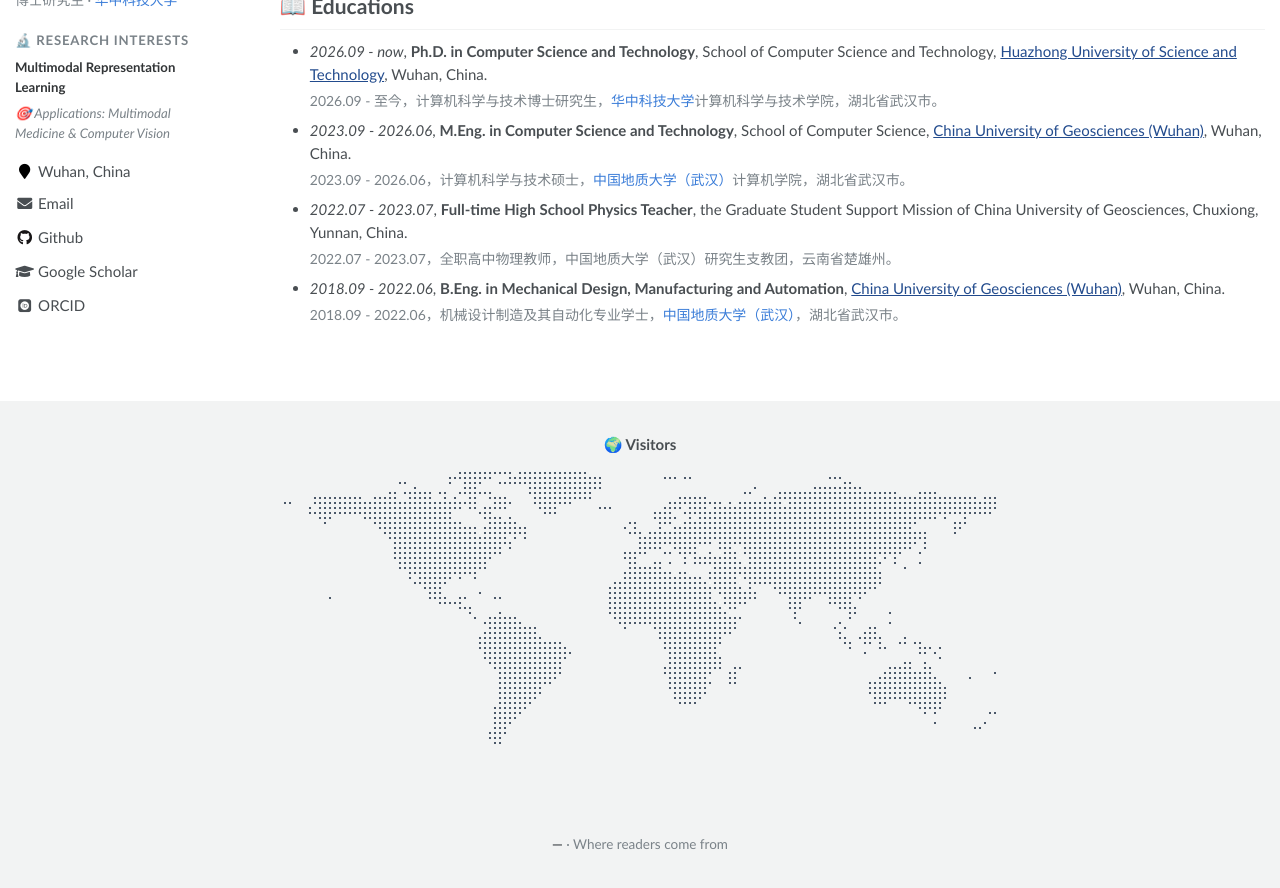
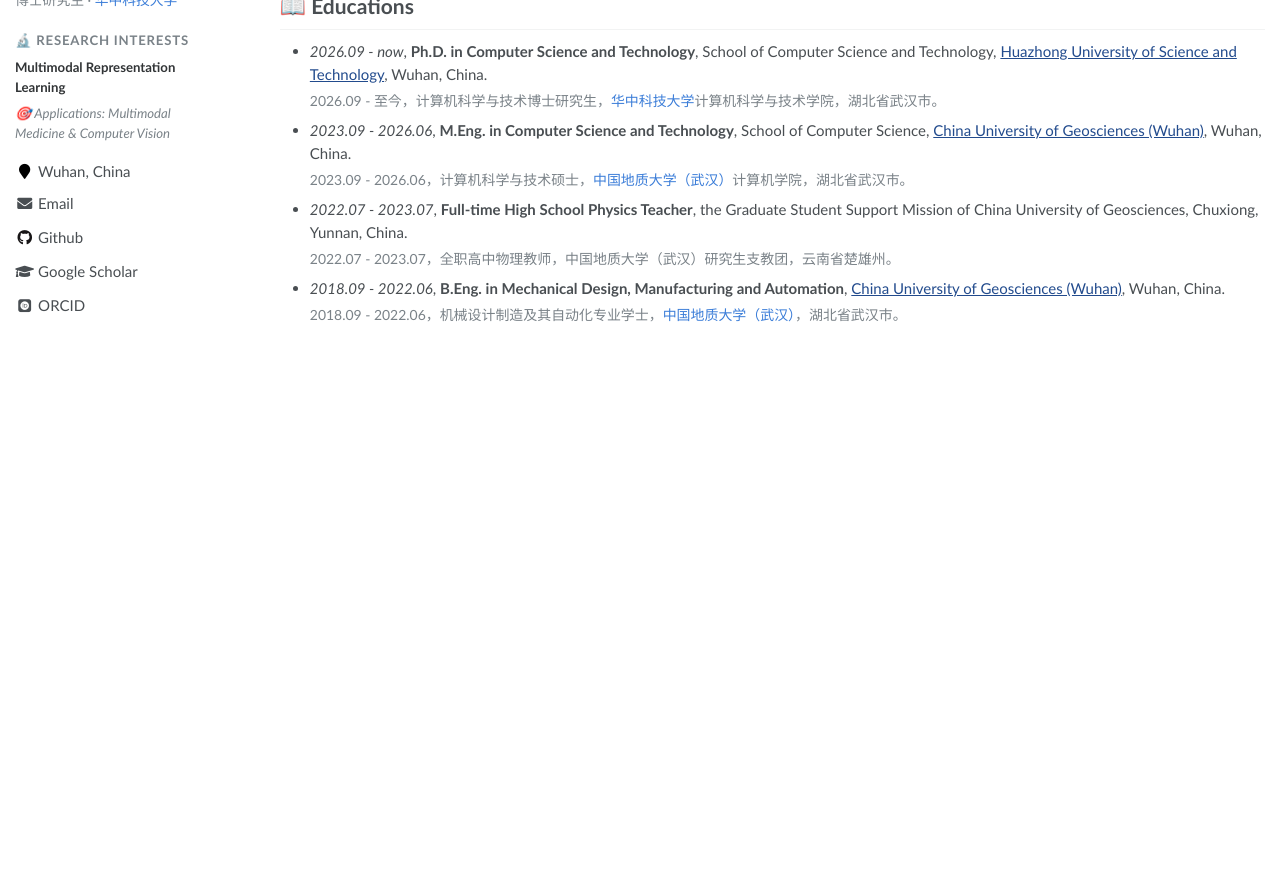
Before and after one commit to cleste-pome/cleste-pome.github.io, a Jekyll site: the page built from _pages/about.md, in a window 1280 px wide and 900 px high, scrolled down 1653 px. Shown: the top 888 px of the window. Built offline with Jekyll 4.4.1, drawn with Linux system fonts in a browser that asks for light colours; some web fonts are replaced; after the commit the page ends 1994 px from its top, so only the background shows below that; part of the change alters nothing that is shown.

Commit message:
Privacy cleanup: hide internal notes, guard GA, disable visitor map

```diff
--- a/_config.yml
+++ b/_config.yml
@@ -68,7 +68,7 @@ author:
 # 页脚访客地图
 # 拿到第三方服务的嵌入代码后（粘贴到 _includes/footer.html），把 enabled 改成 true
 visitor_map:
-  enabled  : true
+  enabled  : false
   title    : "🌍 Visitors"
   subtitle : "Where readers come from"
 
--- a/_includes/analytics.html
+++ b/_includes/analytics.html
@@ -1,4 +1,4 @@
-{% if page.analytics != false %}
+{% if site.google_analytics_id and page.analytics != false %}
 
 <!-- Global site tag (gtag.js) - Google Analytics -->
 <script async src="https://www.googletagmanager.com/gtag/js?id={{ site.google_analytics_id }}"></script>
--- a/_pages/about.md
+++ b/_pages/about.md
@@ -16,20 +16,20 @@ redirect_from:
 
 <div class="zh">刘睿萌，<a href="https://cs.hust.edu.cn/">华中科技大学</a>计算机科学与技术学院博士研究生，导师为<a href="https://tangchang.net/">唐厂教授</a>。2022 年获<a href="https://www.cug.edu.cn/">中国地质大学（武汉）</a>机械设计制造及其自动化专业学士学位，2026 年获该校计算机科学与技术专业硕士学位。主要研究方向为<strong>多模态表示学习</strong>与<strong>自监督学习</strong>，聚焦其在<strong>多模态医学</strong>与<strong>计算机视觉</strong>中的应用。</div>
 
-<!-- 唐厂老师链接：https://tangchang.net/ （已按小萌老师要求替换）
-     邮箱 liuruimeng@hust.edu.cn 已加到 _config.yml，侧边栏会显示 -->
+{% comment %} 唐厂老师链接：https://tangchang.net/ （已按小萌老师要求替换）
+     邮箱 liuruimeng@hust.edu.cn 已加到 _config.yml，侧边栏会显示 {% endcomment %}
 
 # 📢 News
 - *2026.11*: &nbsp;🎉 Our paper **MASA** is accepted by **IEEE TPAMI**.
 - *2026.09*: &nbsp;📖 Our paper **GMAE** is published in **IEEE TPAMI**.
 - *2025.09*: &nbsp;⭐ Our paper **SparseMVC** is accepted by **NeurIPS 2025** as a **Spotlight** <span class="pub-highlight">(688/21575, Top 3.19%)</span>.
 
-<!-- 顺序：最新在最上面
-     News 锚点是 #-news，如果改标题文字记得同步 _data/navigation.yml -->
+{% comment %} 顺序：最新在最上面
+     News 锚点是 #-news，如果改标题文字记得同步 _data/navigation.yml {% endcomment %}
 
 # 📝 Publications
 
-<!-- 排序：最新发表的放在最上面，按年份分小节 -->
+{% comment %} 排序：最新发表的放在最上面，按年份分小节 {% endcomment %}
 
 ## 2026
 
@@ -74,7 +74,7 @@ Xin Zou<sup>*</sup>, **Ruimeng Liu**<sup>*</sup>, Chang Tang, Zhenglai Li, Xinwa
 </div>
 </div>
 
-<!--
+{% comment %}
   📜 Patents —— 占位，暂时不显示
   ---------------------------------------------------------------------------
   小萌老师的专利还没拿到最终授权，先不上网站（避免被质疑）。
@@ -90,7 +90,7 @@ Xin Zou<sup>*</sup>, **Ruimeng Liu**<sup>*</sup>, Chang Tang, Zhenglai Li, Xinwa
 
 - **专利名称**, 发明人1, **刘睿萌**, 发明人3. *中国发明专利*, 授权号 ZLxxxxxxxxx, 2024.
 
--->
+{% endcomment %}
 
 # 📋 Academic Service
 
@@ -98,14 +98,14 @@ Conference reviewer for ICML, CVPR, AAAI, and IJCAI. Journal reviewer for IEEE T
 
 <span class="zh">担任 ICML、CVPR、AAAI、IJCAI 审稿人，以及 IEEE TPAMI、TKDE、TNNLS、TMM、Information Fusion 等期刊审稿人。</span>
 
-<!-- 学位备注（不上网站）：硕士为学术硕士，博士为学术博士。
-     网站上只写"硕士/博士学位"即可，不强调学术/专业之分。 -->
+{% comment %} 学位备注（不上网站）：硕士为学术硕士，博士为学术博士。
+     网站上只写"硕士/博士学位"即可，不强调学术/专业之分。 {% endcomment %}
 
-<!-- TODO(小萌老师): 还有别的论文就复制上面任意一个 paper-box 整块。
+{% comment %} TODO(小萌老师): 还有别的论文就复制上面任意一个 paper-box 整块。
      配图放 images/papers/ 目录。不想用卡片样式也可以写成一行：
      **标题** - 作者. *期刊 年份*. [\[Paper\]]() [\[Code\]]()
      GMAE 的 [Paper] 我给了 IEEE Xplore 链接，如需换成 DOI 链接：
-     https://doi.org/10.1109/TPAMI.2026.3687339 -->
+     https://doi.org/10.1109/TPAMI.2026.3687339 {% endcomment %}
 
 # 💻 Projects
 
@@ -113,7 +113,7 @@ Conference reviewer for ICML, CVPR, AAAI, and IJCAI. Journal reviewer for IEEE T
 - *2026.01 - 2028.12*, **多视图聚类的理论、方法及应用**, 青年科学基金项目（B类），200 万元，在研，**参与**.
 - *2024.06 - 2026.06*, **多场景下跨模态数据融合的检索技术研究**, 中央高校基本科研业务费-大学生自主创新资助计划（项目编号：2024XLB7），3 万元，已结题，**主持**.
 
-<!-- TODO(小萌老师): 还有别的项目就按上面格式加 -->
+{% comment %} TODO(小萌老师): 还有别的项目就按上面格式加 {% endcomment %}
 
 # 📖 Educations
 - *2026.09 - now*, **Ph.D. in Computer Science and Technology**, School of Computer Science and Technology, [Huazhong University of Science and Technology](https://cs.hust.edu.cn/), Wuhan, China.<span class="zh">2026.09 - 至今，计算机科学与技术博士研究生，<a href="https://cs.hust.edu.cn/">华中科技大学</a>计算机科学与技术学院，湖北省武汉市。</span>
@@ -122,10 +122,10 @@ Conference reviewer for ICML, CVPR, AAAI, and IJCAI. Journal reviewer for IEEE T
 - *2018.09 - 2022.06*, **B.Eng. in Mechanical Design, Manufacturing and Automation**, [China University of Geosciences (Wuhan)](https://www.cug.edu.cn/), Wuhan, China.<span class="zh">2018.09 - 2022.06，机械设计制造及其自动化专业学士，<a href="https://www.cug.edu.cn/">中国地质大学（武汉）</a>，湖北省武汉市。</span>
 
 
-<!--
+{% comment %}
   这几个板块暂时留空（导航栏里也先没放），等你发材料过来我再加回来：
   # 🎖 Honors and Awards
   # 🎬 Services
   # 💬 Invited Talks
   # 💻 Internships
--->
+{% endcomment %}
```
